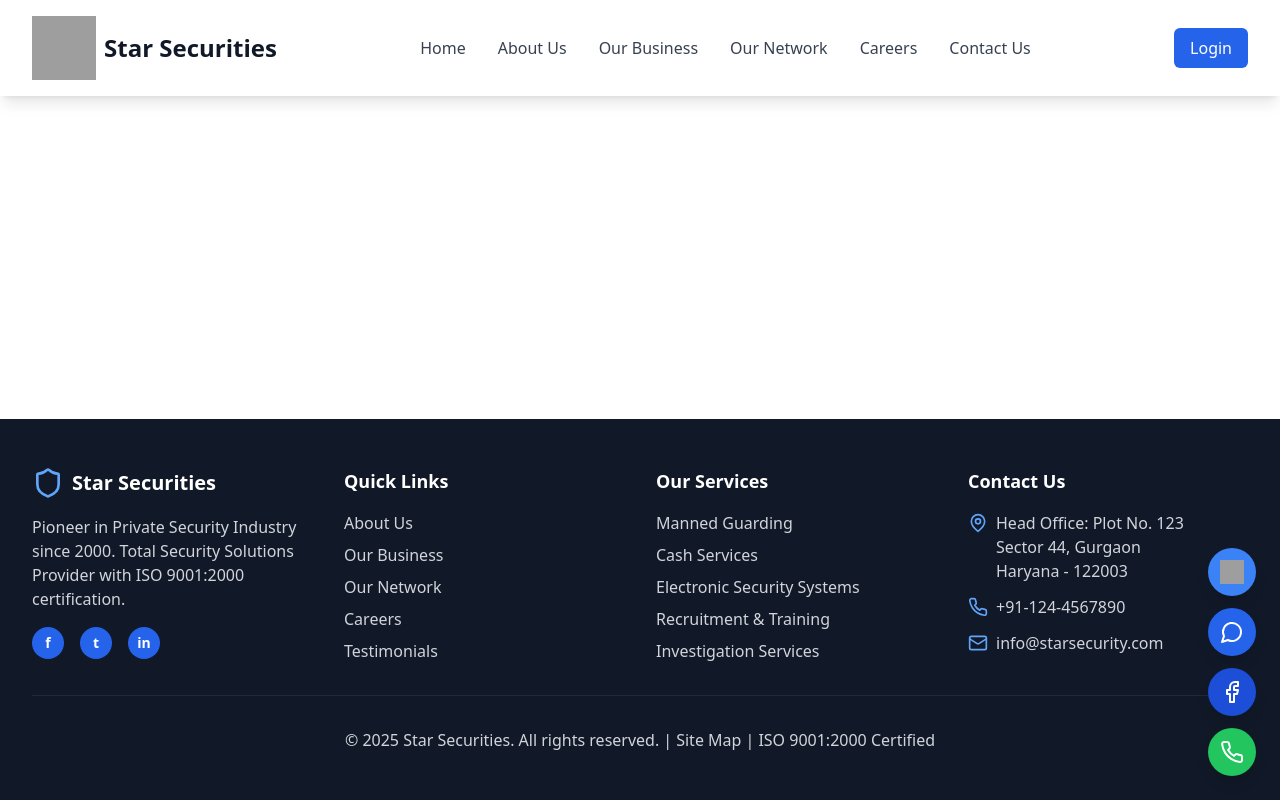
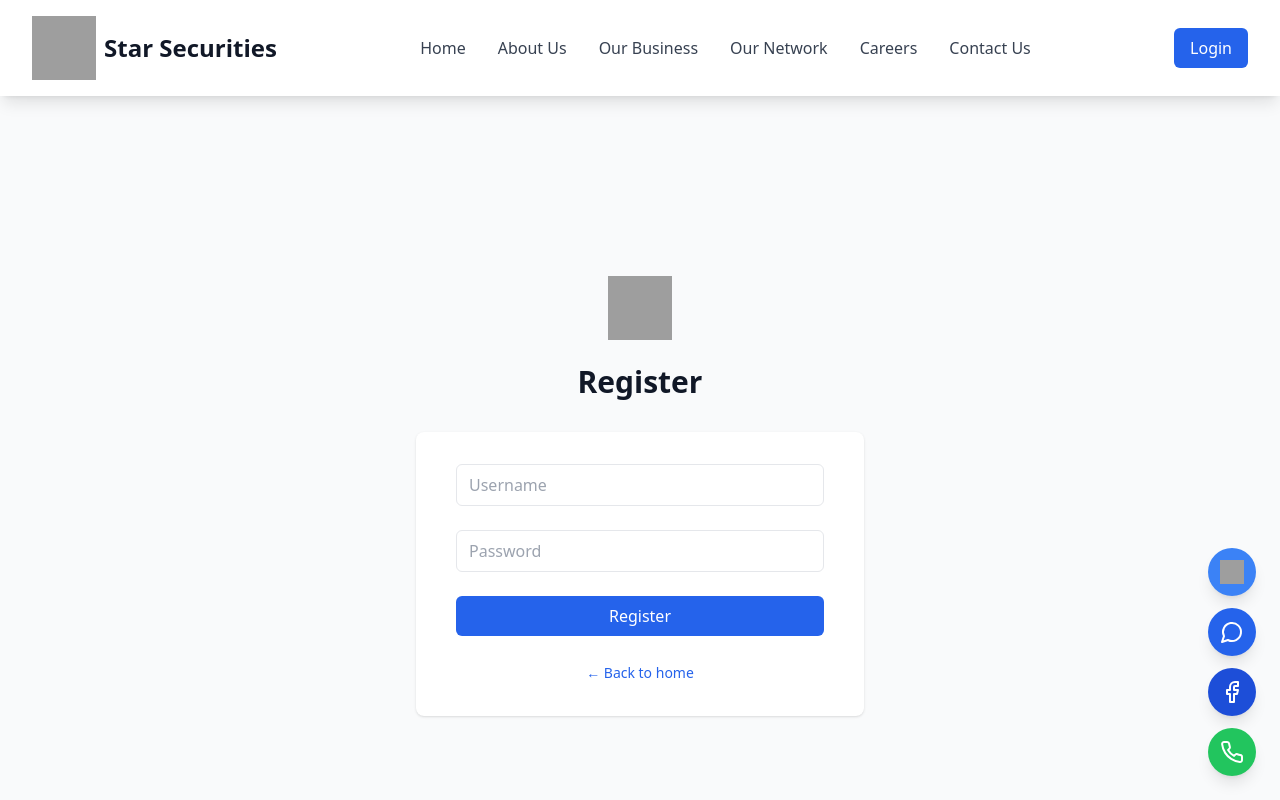
Before and after one commit to Nghia251506/Sem3_Frontend, a React (Vite) app: page /register in a window 1280 px wide. Shown: the top 800 px of the page. Built offline with nearby package versions, Linux system fonts and the light colour scheme; grey boxes are pictures that could not be loaded.

Commit message:
Nghia fix

```diff
--- a/src/App.tsx
+++ b/src/App.tsx
@@ -17,6 +17,7 @@ import EmployeeDirectory from './pages/EmployeeDirectory';
 import Service from './pages/Service';
 import ContactUs from './pages/Contact';
 import FloatingContact from './components/FloatingContact';
+import Register from './pages/Register';
 
 function App() {
   return (
@@ -34,6 +35,7 @@ function App() {
               <Route path="/careers" element={<Careers />} />
               <Route path="/contact" element={<ContactUs/>} />
               <Route path="/login" element={<Login />} />
+              <Route path='/register' element={<Register/>}/>
 
               {/* Protected Routes */}
               <Route
--- a/src/pages/Login.tsx
+++ b/src/pages/Login.tsx
@@ -132,7 +132,7 @@ const Login = () => {
                 <div className="w-full border-t border-gray-300" />
               </div>
               <div className="relative flex justify-center text-sm">
-                <span className="px-2 bg-white text-gray-500">Demo Credentials</span>
+                <Link to="/register" className="px-2 bg-white text-blue-500">Register</Link>
               </div>
             </div>
 
--- a/src/pages/ManageEmployees.tsx
+++ b/src/pages/ManageEmployees.tsx
@@ -18,6 +18,10 @@ import { Department } from "../types/Department";
 import { Grade } from "../types/Grade";
 import CommonModal, { FieldType } from "../Common/Modal";
 import { message } from "antd";
+import { fetchServiceRequests } from "../redux/serviceRequestSlice";
+import { fetchServices } from "../redux/serviceSlice";
+import { Service } from "../types/Service";
+import { ServiceRequest } from "../types/ServiceRequest"
 
 const { Column } = Table;
 
@@ -26,6 +30,8 @@ const ManageEmployees: React.FC = () => {
   const employees = useSelector((state: RootState) => state.employees.items);
   const departments = useSelector((state: RootState) => state.departments);
   const grades = useSelector((state: RootState) => state.grades);
+  const services = useSelector((state: RootState) => state.services);
+  const servicerequests = useSelector((state: RootState) => state.servicerequests);
 
   const [modalVisible, setModalVisible] = useState(false);
   const [editingEmployee, setEditingEmployee] = useState<Employee | null>(null);
@@ -33,6 +39,12 @@ const ManageEmployees: React.FC = () => {
   useEffect(() => {
     dispatch(fetchEmployees());
   }, [dispatch]);
+  useEffect(() => {
+    dispatch(fetchServiceRequests());
+  }, [dispatch])
+  useEffect(() => {
+    dispatch(fetchServices())
+  }, [dispatch])
 
   useEffect(() => {
     dispatch(fetchGrades())
@@ -46,6 +58,16 @@ const ManageEmployees: React.FC = () => {
   useEffect(() => {
     dispatch(fetchDepartments()); // gọi API khi load trang
   }, [dispatch]);
+
+  const serviceOptions = services.items?.map((service: Service) => ({
+    label: service.name,
+    value: service.id,
+  }));
+
+  const requestOptions = servicerequests.items?.map((request: ServiceRequest) => ({
+    label: request.clientName,
+    value: request.id,
+  }))
 
   const departmentOptions = departments.items?.map((dep: Department) => ({
     label: dep.name,
@@ -72,37 +94,62 @@ const ManageEmployees: React.FC = () => {
     }
   };
 
-  const handleSubmit = (values: any) => {
+  const handleSubmit = async (values: any) => {
+    try {
       if (editingEmployee) {
-      dispatch(editEmployee({ id: editingEmployee.id, employee: { ...editingEmployee, ...values } }));
+        await dispatch(editEmployee({ id: editingEmployee.id, employee: { ...editingEmployee, ...values } })).unwrap();
+        message.success("Employee updated");
       } else {
-      dispatch(addEmployee(values));
+        await dispatch(addEmployee(values)).unwrap();
+        message.success("Employee added");
       }
+
+      // fetch lại danh sách để UI cập nhật
+      dispatch(fetchEmployees());
       setModalVisible(false);
+    } catch (error) {
+      message.error("Operation failed");
+    }
   };
+
 
   // định nghĩa các field riêng cho Employee
   const employeeFields: FieldType[] = [
     { name: "firstName", label: "First Name", rules: [{ required: true }], type: "text" },
     { name: "lastName", label: "Last Name", rules: [{ required: true }], type: "text" },
-    { name: "fullName", label: "Full Name", rules: [{ required: false }], type: "text", disabled:true},
+    { name: "fullName", label: "Full Name", rules: [{ required: false }], type: "text", disabled: true },
     { name: "address", label: "Address", rules: [{ required: true }], type: "text" },
-    { name: "phone", label: "Phone",rules: [{ required: true }], type: "text" },
-    { name: "email", label: "Email",rules: [{ required: true }], type: "email" },
-    { name: "education", label: "Education",rules: [{ required: false }], type: "text" },
-    { name: "departmentId",
+    { name: "phone", label: "Phone", rules: [{ required: true }], type: "text" },
+    { name: "email", label: "Email", rules: [{ required: true }], type: "email" },
+    { name: "education", label: "Education", rules: [{ required: false }], type: "text" },
+    {
+      name: "departmentId",
       label: "Department",
       rules: [{ required: false }],
       type: "select",
       options: departmentOptions,
     },
-    { name: "gradeId",
+    {
+      name: "gradeId",
       label: "Grade",
       rules: [{ required: false }],
       type: "select",
       options: gradeOptions,
     },
-    { name: "jobTitle", label: "Job Title", type: "text" },
+    {
+      name: "jobId",
+      label: "Job",
+      rules: [{ required: false }],
+      type: "select",
+      options: requestOptions,
+    },
+    {
+      name: "serviceId",
+      label: "Service",
+      rules: [{ required: false }],
+      type: "select",
+      options: serviceOptions,
+    },
     { name: "dateOfJoin", label: "Date Of Join", type: "date" },
     {
       name: "status",
@@ -135,7 +182,8 @@ const ManageEmployees: React.FC = () => {
         <Column title="Full Name" dataIndex="fullName" key="fullName" />
         <Column title="Phone" dataIndex="phone" key="phone" />
         <Column title="Email" dataIndex="email" key="email" />
-        <Column title="Job Title" dataIndex="jobTitle" key="jobTitle" />
+        <Column title="Job" dataIndex="jobName" key="jobName" />
+        <Column title="Service" dataIndex="serviceName" key="serviceName" />
         <Column
           title="Status"
           dataIndex="status"
--- /dev/null
+++ b/src/pages/Register.tsx
@@ -0,0 +1,90 @@
+import { useState } from "react";
+import { useDispatch } from "react-redux";
+import { AppDispatch } from "../redux/store";
+import { addUser } from "../redux/userSlice";
+import { UserCreateDto } from "../types/User";
+import { useNavigate } from "react-router-dom";
+import { message } from "antd";   // ✅ import từ antd
+import { Link } from "react-router-dom";
+
+const Register = () => {
+    const dispatch = useDispatch<AppDispatch>();
+    const navigate = useNavigate();
+    const [loading, setLoading] = useState(false);
+
+    const [form, setForm] = useState<UserCreateDto>({
+        username: "",
+        passwordHash: "",
+        employeeId: 0,
+        authRoleId: 2
+    });
+
+    const handleChange = (e: React.ChangeEvent<HTMLInputElement>) => {
+        setForm({ ...form, [e.target.name]: e.target.value });
+    };
+
+    const handleSubmit = async (e: React.FormEvent) => {
+        e.preventDefault();
+        setLoading(true);
+        try {
+            await dispatch(addUser(form)).unwrap();
+            message.success("Đăng ký thành công! Chuyển về trang đăng nhập...");
+            setTimeout(() => navigate("/login"), 1000);
+        } catch (err) {
+            message.error("Đăng ký thất bại. Vui lòng thử lại!");
+        } finally {
+            setLoading(false);
+        }
+    };
+
+    return (
+        <div className="min-h-screen bg-gray-50 flex flex-col justify-center py-12 sm:px-6 lg:px-8">
+            <div className="sm:mx-auto sm:w-full sm:max-w-md">
+                <div className="flex justify-center">
+                    <img srcSet='https://static.wixstatic.com/media/087044_ff80b35095994e088a39204a11a185ed~mv2.jpg/v1/fill/w_97,h_79,al_c,q_80,usm_0.66_1.00_0.01,enc_avif,quality_auto/black%20star.jpg%201x,%20https://static.wixstatic.com/media/087044_ff80b35095994e088a39204a11a185ed~mv2.jpg/v1/fill/w_194,h_159,al_c,q_80,usm_0.66_1.00_0.01,enc_avif,quality_auto/black%20star.jpg%202x' className="h-16 w-16 text-blue-600" />
+                </div>
+                <h2 className="mt-6 text-center text-3xl font-bold text-gray-900">
+                    Register
+                </h2>
+            </div>
+
+            <div className="mt-8 sm:mx-auto sm:w-full sm:max-w-md">
+                <div className="bg-white py-8 px-4 shadow sm:rounded-lg sm:px-10">
+                    <form className="space-y-6" onSubmit={handleSubmit}>
+                        <input
+                            type="text"
+                            name="username"
+                            placeholder="Username"
+                            value={form.username}
+                            onChange={handleChange}
+                            className="w-full px-3 py-2 border rounded-md"
+                            required
+                        />
+                        <input
+                            type="password"
+                            name="passwordHash"
+                            placeholder="Password"
+                            value={form.passwordHash}
+                            onChange={handleChange}
+                            className="w-full px-3 py-2 border rounded-md"
+                            required
+                        />
+
+                        <button
+                            type="submit"
+                            disabled={loading}
+                            className="w-full py-2 px-4 bg-blue-600 text-white rounded-md hover:bg-blue-700 disabled:opacity-50"
+                        >
+                            {loading ? "Registering..." : "Register"}
+                        </button>
+                    </form>
+                    <div className="mt-6 text-center">
+                        <Link to="/" className="text-sm text-blue-600 hover:text-blue-500" > ← Back to home </Link>
+                    </div>
+                </div>
+            </div>
+        </div>
+    );
+};
+
+export default Register;
--- a/src/redux/serviceRequestSlice.tsx
+++ b/src/redux/serviceRequestSlice.tsx
@@ -48,7 +48,7 @@ export const removeRequest = createAsyncThunk("request/remove", async (id: numbe
 })
 
 const serviceRequestSlice = createSlice({
-  name: "services",
+  name: "servicerequests",
   initialState,
   reducers: {},
   extraReducers: (builder) => {
@@ -88,3 +88,5 @@ const serviceRequestSlice = createSlice({
       });
   },
 });
+
+export default serviceRequestSlice.reducer
--- a/src/redux/store.tsx
+++ b/src/redux/store.tsx
@@ -5,6 +5,7 @@ import gradeReducer from "./gradeSlice"
 import serviceReducer from "./serviceSlice"
 import aboutusReducer from "./aboutUsSlice"
 import servicePackageSlice from "./servicePackageSlice"
+import serviceRequestReducer from "./serviceRequestSlice"
 
 export const store = configureStore({
   reducer: {
@@ -13,7 +14,8 @@ export const store = configureStore({
     grades: gradeReducer,
     services: serviceReducer,
     aboutuses: aboutusReducer,
-    servicePackage: servicePackageSlice
+    servicePackage: servicePackageSlice,
+    servicerequests: serviceRequestReducer,
   },
 });
 
```
Also changed, not shown: src/types/Employee.tsx (+6 -1 lines). Lines whose indentation alone changed are shown as unchanged.
